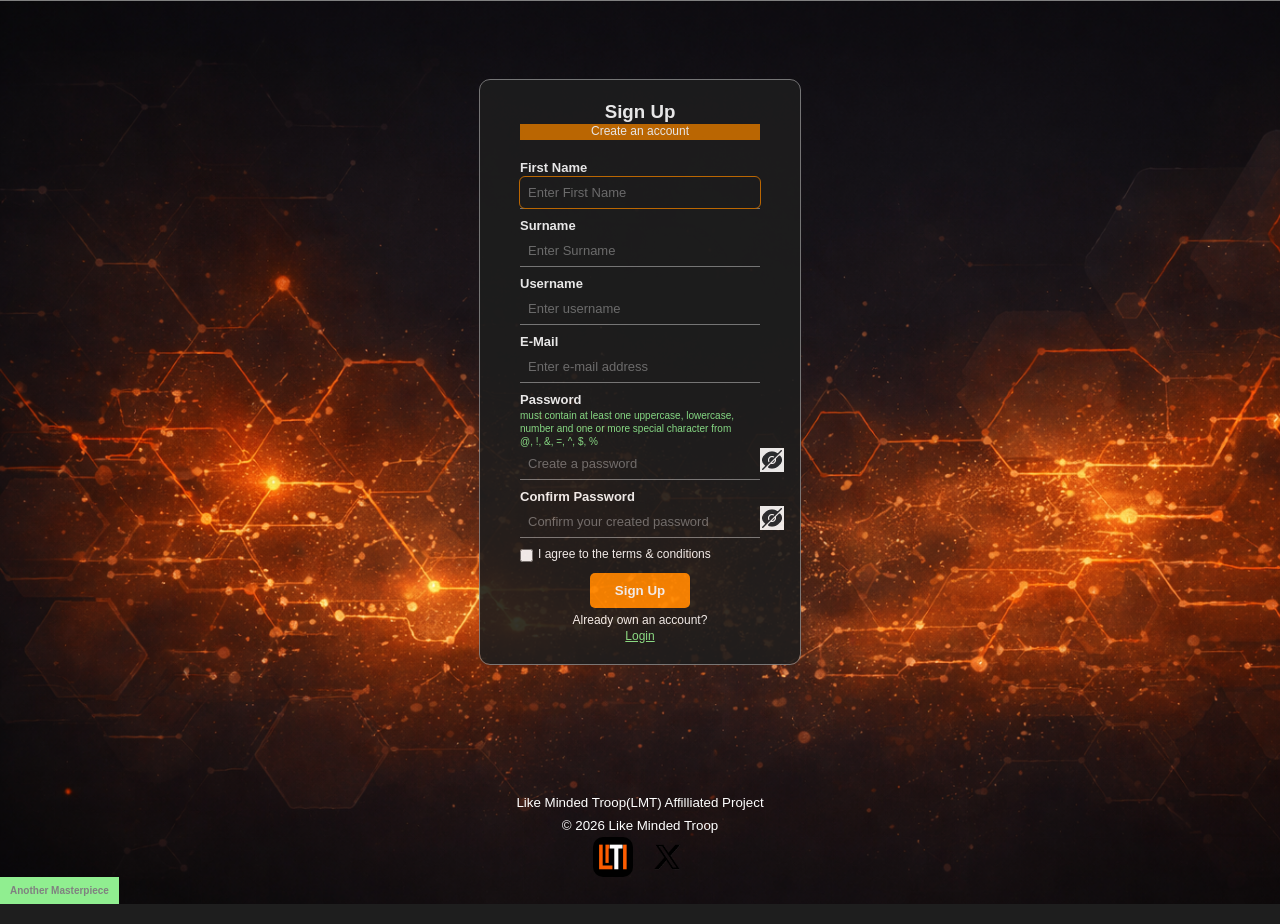
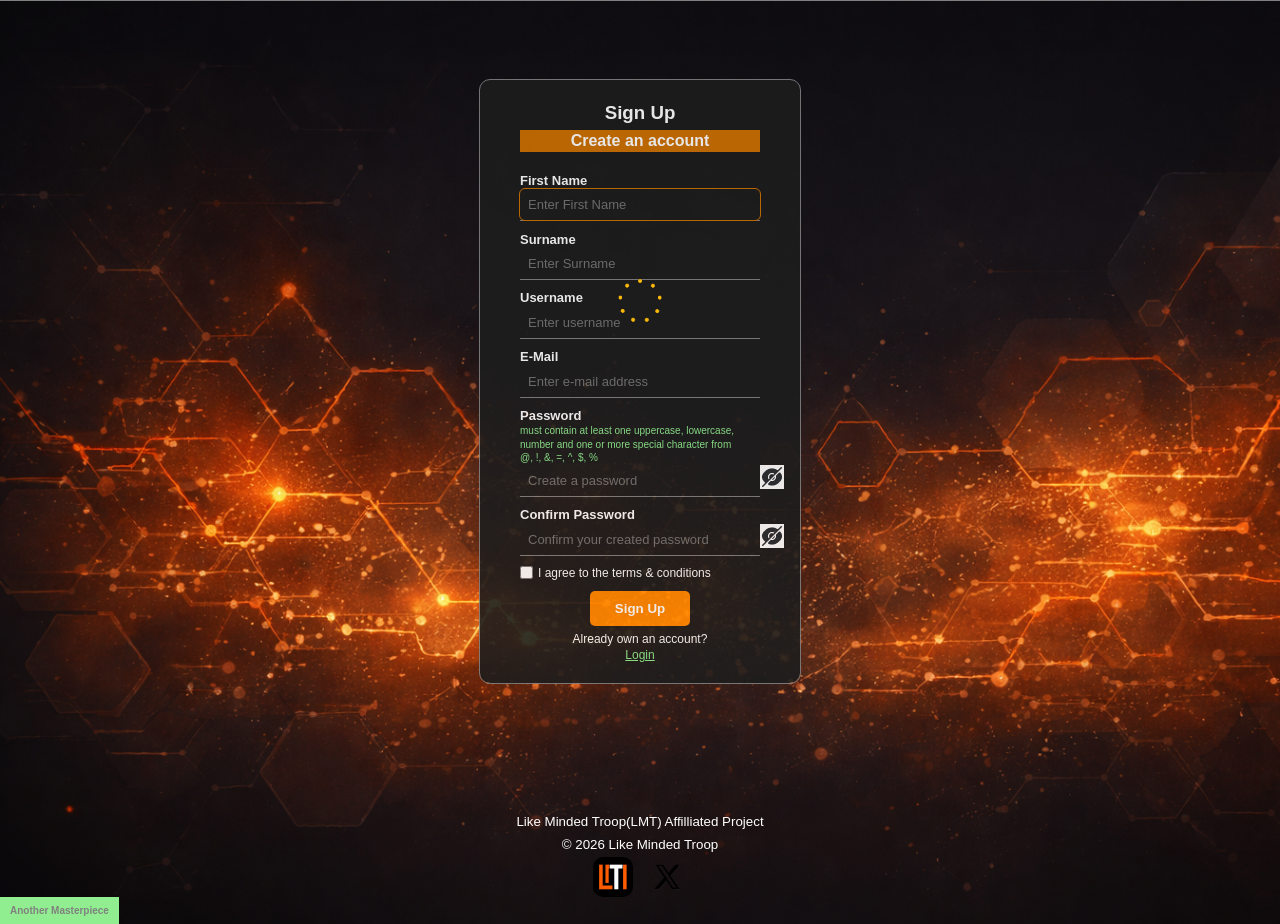
Before and after one commit to 001grindpa/chatLMT, a Flask app: template templates/signup.html in a window 1280 px wide. Shown: the part 49-973 px from the top of the page. Run offline with Flask 3, Linux system fonts and the light colour scheme; the template is opened without the code that fills it: most values are stand-ins (such as "Sample title", 1, 10 or a date in 2020); parts of the project's set-up code (start-up, migrations or seed data) failed here and were passed over; some libraries are stand-ins or nearby versions.

Commit message:
new features added

```diff
--- a/agent.py
+++ b/agent.py
@@ -6,6 +6,7 @@ from langchain_tavily import TavilySearch
 from langgraph.graph import StateGraph, START, END
 from langgraph.graph.message import add_messages
 from langgraph.prebuilt import ToolNode, tools_condition
+# from IPython.display import Image, display
 from typing import TypedDict
 from typing_extensions import Annotated
 # from langgraph.checkpoint.memory import MemorySaver
--- a/app.py
+++ b/app.py
@@ -49,11 +49,13 @@ async def index():
 @app.route("/signup", methods=["GET", "POST"])
 def signup():
     if request.method == "POST":
-        username = request.get_json().get("username")
+        raw_username = request.get_json().get("username")
         password = request.get_json().get("password")
         first_name = request.get_json().get("first_name")
         surname = request.get_json().get("surname")
         e_mail = request.get_json().get("e_mail")
+        # convert username to lowercase
+        username = raw_username.lower()
 
         if session.get("validity") == False:
             return redirect("/signup_error")
@@ -100,8 +102,10 @@ def password_checker():
 @app.route("/login", methods=["GET", "POST"])
 def login():
     if request.method == "POST":
-        username = request.get_json().get("username")
+        raw_username = request.get_json().get("username")
         password = request.get_json().get("password")
+        # convert username to lowercase
+        username = raw_username.lower()
 
         userData = db.execute("SELECT * FROM userData WHERE username = ?", username)
         for data in userData:
--- a/static/scripts/main.js
+++ b/static/scripts/main.js
@@ -1,6 +1,7 @@
 document.addEventListener("DOMContentLoaded", async () => {
     if (document.body.id === "signup") {
         const body = document.querySelector("body");
+        const pageBody = body.querySelector(".pageBody");
         const profileBtn = body.querySelector(".right .profile");
         const profile = body.querySelector(".statusText");
         const main = body.querySelector("main");
@@ -18,6 +19,14 @@ document.addEventListener("DOMContentLoaded", async () => {
         const redirectToLogin = body.querySelector(".successCont form input");
         const successGif = body.querySelector(".signSuccess .imgs img:nth-child(1)");
         const successImg = body.querySelector(".signSuccess .imgs img:nth-child(2)");
+        const pageLoader = body.querySelector(".pageLoader");
+
+        // page loading logic
+        pageBody.style.display = "none";
+        window.addEventListener("load", () => {
+            pageLoader.style.display = "none";
+            pageBody.style.display = "block";
+        })
 
 
         form.addEventListener("submit", async (e) => {
@@ -162,6 +171,7 @@ document.addEventListener("DOMContentLoaded", async () => {
 
     }
     else if (document.body.id == "login") {
+        const pageBody = document.querySelector(".pageBody");
         const eye = document.querySelector(".signup form .field img");
         const passwordInput = document.querySelector(".signup form .field .password");
         const profileBtn = document.querySelector(".right .profile");
@@ -169,6 +179,15 @@ document.addEventListener("DOMContentLoaded", async () => {
         const main = document.querySelector("main");
         const form = document.querySelector(".signup form");
         const toLoginBtn = document.querySelector("main #toLogin button");
+        const pageLoader = document.querySelector(".pageLoader");
+
+        // page loading logic
+        pageBody.style.display = "none";
+
+        window.addEventListener("load", () => {
+            pageLoader.style.display = "none";
+            pageBody.style.display = "block";
+        })
 
         // form.style.color = "red";
 
@@ -225,6 +244,7 @@ document.addEventListener("DOMContentLoaded", async () => {
     }
     else if (document.body.id == "index") {
         const body = document.querySelector("body");
+        const pageBody = document.querySelector(".pageBody");
         const chatCont = document.querySelector(".chatCont");
         const chatArea = body.querySelector(".chatArea");
         const searchForm = body.querySelector("#search");
@@ -238,8 +258,17 @@ document.addEventListener("DOMContentLoaded", async () => {
         const formBtnLoader = body.querySelector("#search img:nth-child(2)");
         const formBtnLogo = body.querySelector("#search img:nth-child(1)");
         const formBtn = body.querySelector("#search button");
+        const pageLoader = document.querySelector(".pageLoader");
 
-        // aauto retrieve current chat history
+        // page loading logic
+        pageBody.style.display = "none";
+
+        window.addEventListener("load", () => {
+            pageLoader.style.display = "none";
+            pageBody.style.display = "block";
+        })
+
+        // auto retrieve current chat history
         async function retrieve_chat() {
             try {
                 let r = await fetch("/get_chat");
--- a/static/style/main.css
+++ b/static/style/main.css
@@ -33,6 +33,15 @@ body {
     font-weight: bold;
     width: fit-content;
     padding: 5px 10px;
+}
+.pageLoader {
+    position: absolute;
+    top: 300px;
+    left: 50%;
+    transform: translateX(-50%);
+    z-index: 10;
+    width: 100px;
+    height: 100px;
 }
 
 /* signup styling */
@@ -192,7 +201,7 @@ body {
     padding: 20px 40px;
     color: white;
     text-align: center;
-    line-height: 1.3;
+    line-height: 1.35;
     border-radius: 10px;
     outline: 0.1px solid gray;
     opacity: 0.9;
@@ -201,9 +210,10 @@ body {
     font-size: small;
     color: crimson;
 }
-.signup h5 {
+.signup h4 {
     margin-bottom: 20px;
     background-color: var(--brand-color);
+    margin-top: 5px;
 }
 .signup form {
     position: relative;
--- a/templates/index.html
+++ b/templates/index.html
@@ -2,6 +2,8 @@
 
 {% block body %}
 
+    <img class="pageLoader" src="{{ url_for('static', filename='gif/Loading6.gif') }}" alt="page_oader_gif">
+    <div class="pageBody">
         <div class="statusText">
             <div><a href="/profile">Profile</a></div>
             <form action="/logout" method="get">
@@ -42,7 +44,7 @@
                     <div class="chatArea">
                         <div class="humanText">
                             <!-- <div class="Hcontent">Lorem error.</div> -->
-                             <!-- human texts are appended here after generated -->
+                            <!-- human texts are appended here after generated -->
                         </div>
                         <div class="response">
                             <!-- <img src="{{ url_for('static', filename='gif/loading2.gif') }}" alt="loader_gif"> -->
@@ -66,5 +68,7 @@
             </div>
             <div class="sideNote">Another Masterpiece</div>
         </footer>
+    </div>
+
 
 {% endblock %}
--- a/templates/login.html
+++ b/templates/login.html
@@ -2,6 +2,8 @@
 
 {% block body %}
 
+    <img class="pageLoader" src="{{ url_for('static', filename='gif/Loading6.gif') }}" alt="page_oader_gif">
+    <div class="pageBody">
         <div class="statusText">you're currently not logged in</div>
         <header>
             <div class="menuBar">
@@ -26,7 +28,7 @@
             </form>
             <div class="signup">
                 <h3>Log in</h3>
-            <h5 class="txt">Welcome Back!</h5>
+                <h4>Welcome Back!</h4>
                 <form action="/login" method="post">
                     <div class="field">
                         <div>Username</div>
@@ -56,6 +58,8 @@
             </div>
             <div class="sideNote">Another Masterpiece</div>
         </footer>
+    </div>
+
 
 
 {% endblock %}
--- a/templates/signup.html
+++ b/templates/signup.html
@@ -2,6 +2,8 @@
 
 {% block body %}
 
+    <img class="pageLoader" src="{{ url_for('static', filename='gif/Loading6.gif') }}" alt="page_oader_gif">
+    <div class="pageBody">
         <div class="successCont">
             <div class="signSuccess">
             <div class="imgs">
@@ -35,7 +37,7 @@
         <main>
             <div class="signup">
                 <h3>Sign Up</h3>
-            <h5 class="txt">Create an account</h5>
+                <h4>Create an account</h4>
                 <form action="/signup" method="post">
                     <div class="field">
                         <div>First Name</div>
@@ -87,6 +89,8 @@
             </div>
             <div class="sideNote">Another Masterpiece</div>
         </footer>
+    </div>
+
 
 
 {% endblock %}
```
Also changed, not shown: requirements.txt (line endings or trailing spaces), 3 other files. Lines whose indentation alone changed are shown as unchanged.
